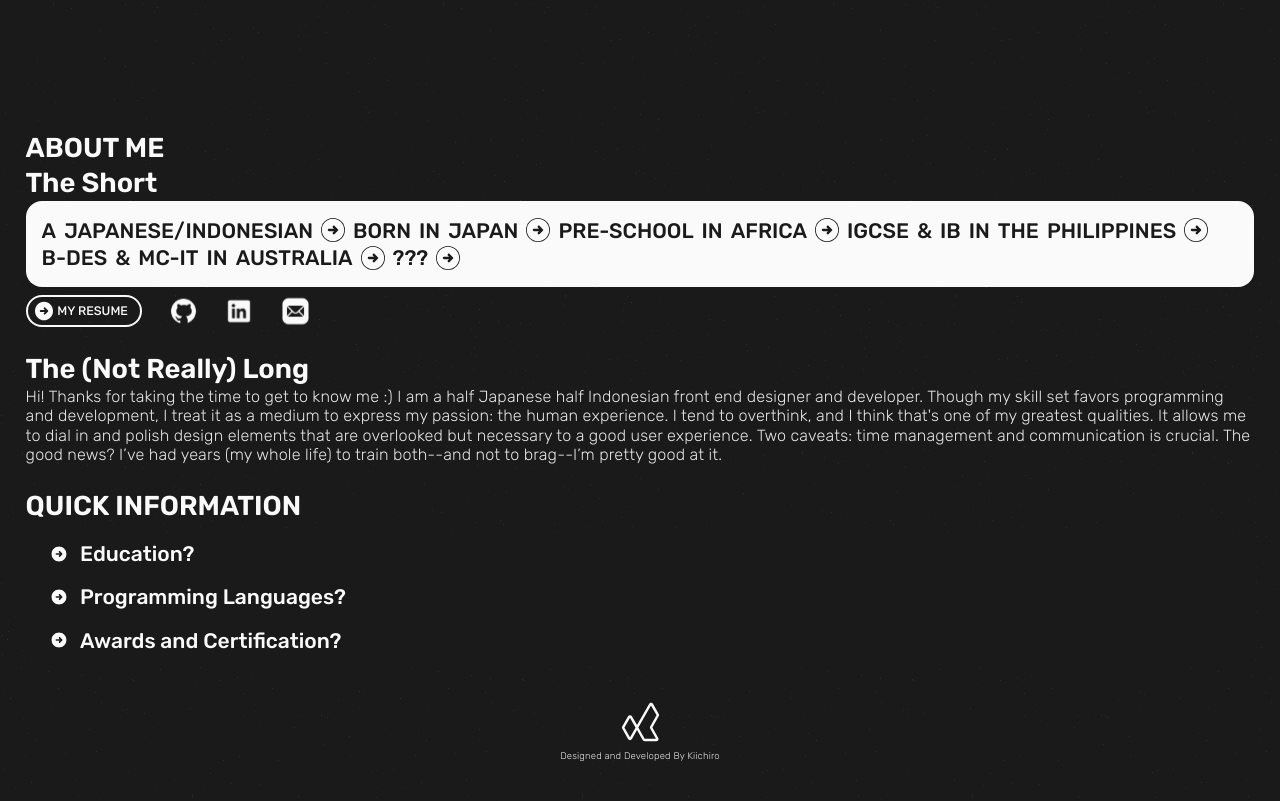
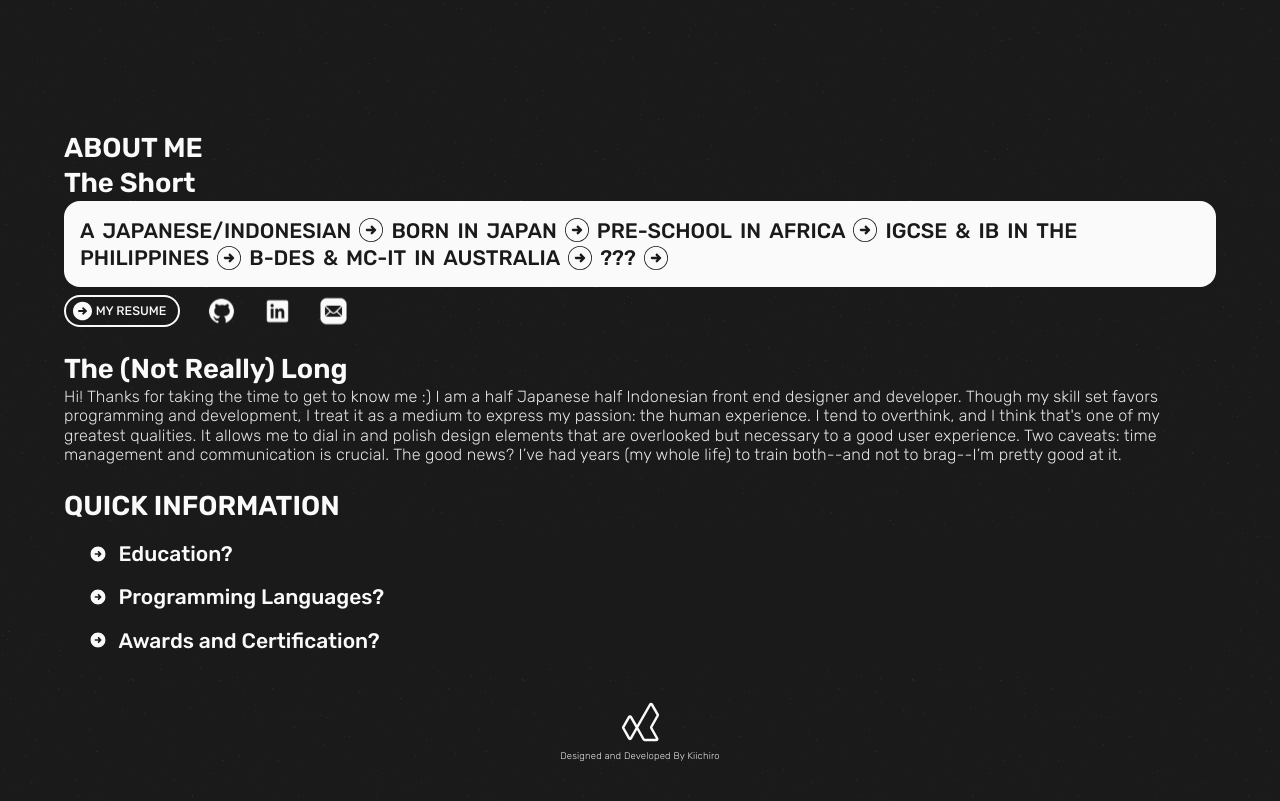
Before and after one commit to KiichiKatsu/Portfolio-Website, a React (Create React App) app: page / in a window 1280 px wide. Shown: the part 6538-7339 px from the top of the page. Built offline with nearby package versions, Linux system fonts and the light colour scheme.

Commit message:
Fixed Margin spacing

```diff
--- a/src/Styles/Style.css
+++ b/src/Styles/Style.css
@@ -328,7 +328,7 @@ button > img {
 
 /*----------------------------- ABOUT -----------------------------*/
 #AboutSec {
-  margin: 0vh 2vw 3vh 2vw;
+  margin: 0vh 5vw 3vh 5vw;
 }
 
 .shortStory {
@@ -366,7 +366,7 @@ button > img {
 }
 /*------------------------------ FAQ ------------------------------*/
 #FAQSec {
-  margin: 0vh 2vw 5vh 2vw;
+  margin: 0vh 5vw 5vh 5vw;
 }
 
 #FAQSec > h2 {
```
